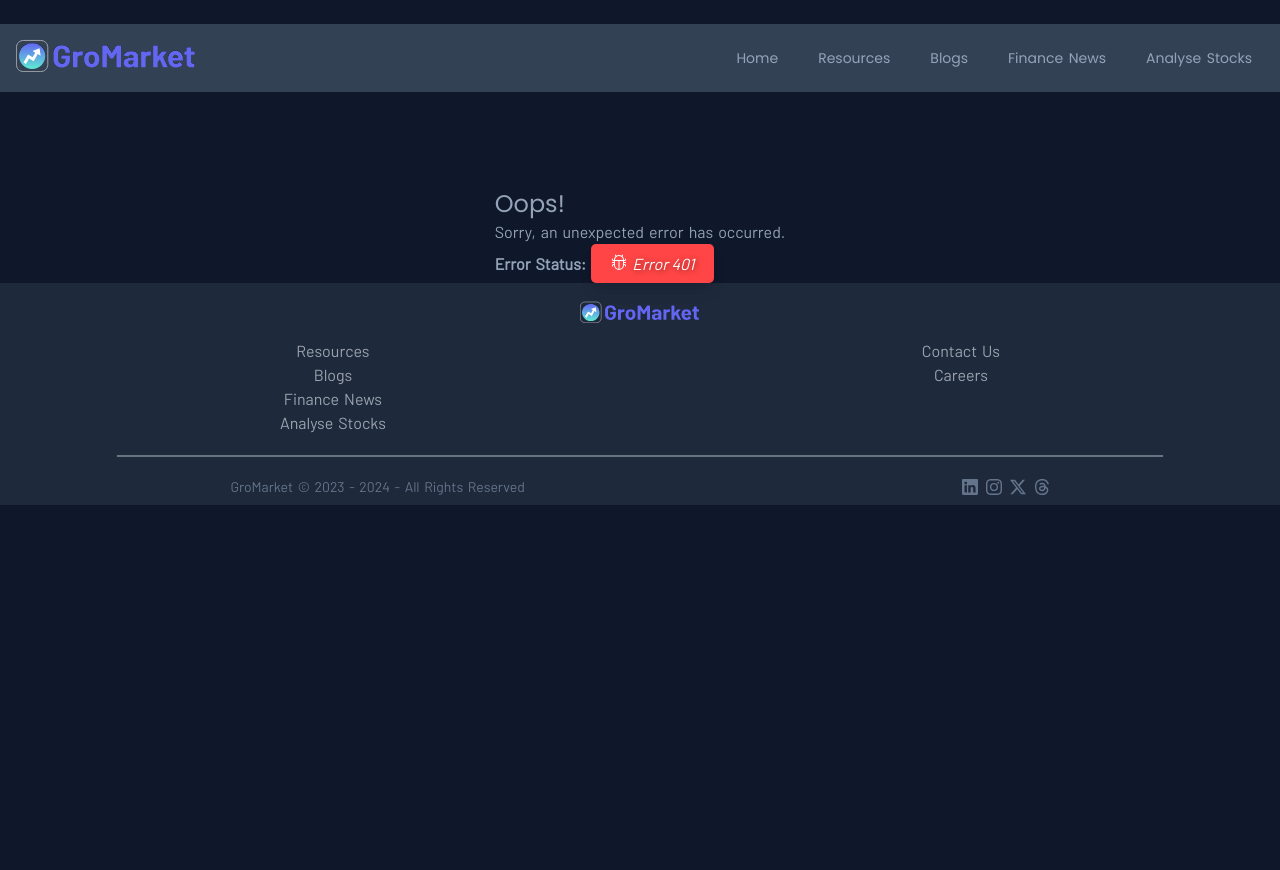
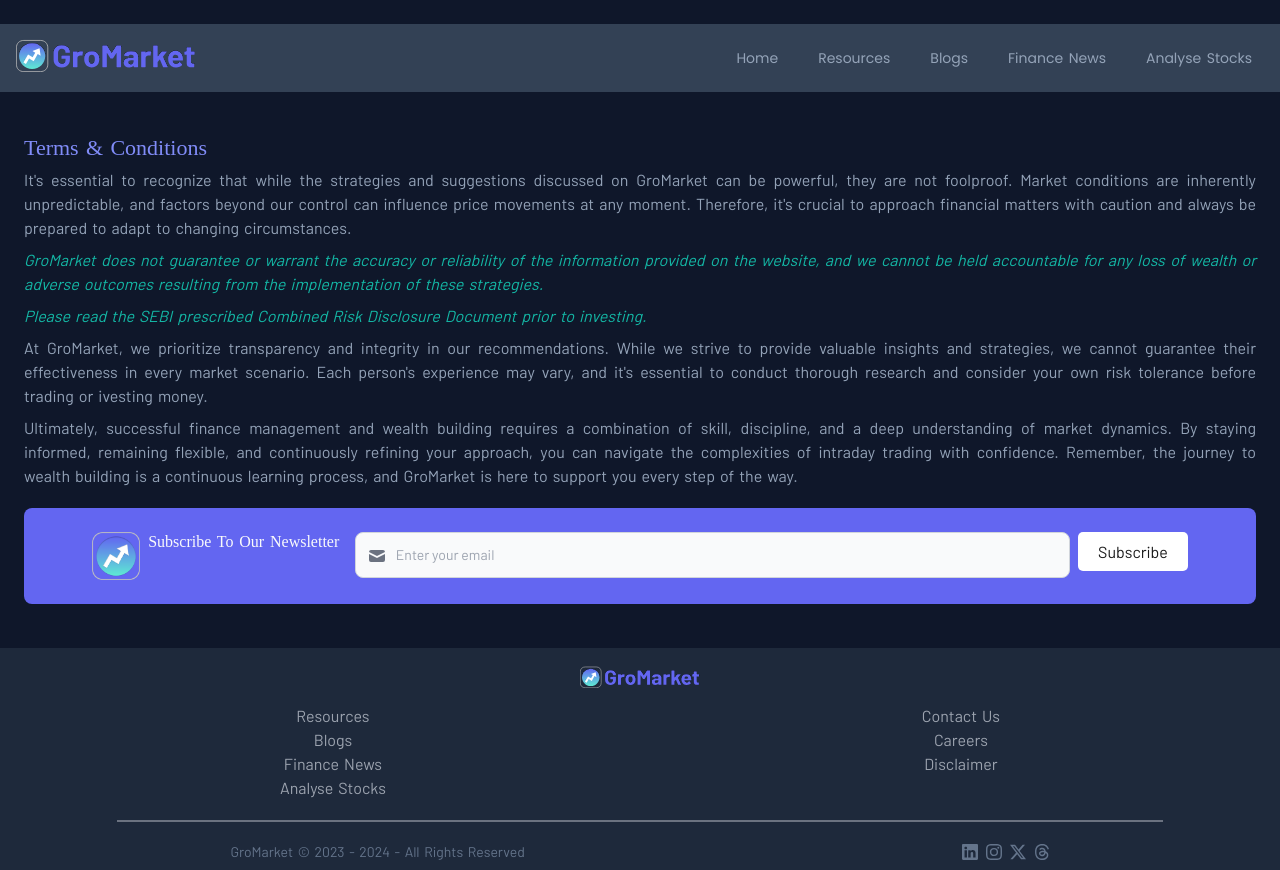
Before and after one commit to devkoustavdas/gromarket-website, a React (Vite) app: page /disclaimer in a window 1280 px wide. Before the commit the page ends 800 px from the top, so only its background shows below. Built offline with nearby package versions, Linux system fonts and the light colour scheme; some icons are missing.

Commit message:
pinterest claim, disclaimer

```diff
--- a/index.html
+++ b/index.html
@@ -5,6 +5,7 @@
   <meta charset="UTF-8" />
   <meta name="viewport" content="width=device-width, initial-scale=1.0" />
   <title>GroMarket</title>
+  <meta name="p:domain_verify" content="f5486fbfecd1ddcd9de85397e7368695" />
 </head>
 
 <body>
--- a/src/App.jsx
+++ b/src/App.jsx
@@ -15,6 +15,7 @@
 import Blogs from './pages/Blogs';
 import News from './pages/News';
 import Careers from './pages/Careers';
+import Disclaimer from './pages/Disclaimer';
 
 import BackToTop from './components/Html.jsx/BackToTop/BackToTop';
 
@@ -39,6 +40,7 @@
       <Navbar />
       <Routes>
         <Route path='/' element={<Home />} />
+
         <Route path='/resources' element={<Resources />} />
         <Route path='/resources/free-monthly-budget-spreadsheet-template' element={<MonthlyBudgetSpreadsheet />} />
         <Route path='/resources/free-bill-tracker-template' element={<BillTracker />} />
@@ -48,6 +50,7 @@
         <Route path='/blogs/ema-and-macd-for-intraday-trading' element={<EMAandMACD />} />
 
         <Route path='/careers' element={<Careers />} />
+        <Route path='/disclaimer' element={<Disclaimer />} />
 
         <Route path="/stocks/niftyfmcg" element={<NiftyFMCG />} />
         <Route path="/stocks/best-stocks-to-buy-for-short-term" element={<ShortTermStocks />} />
--- a/src/components/Html.jsx/BackToTop/BackToTop.jsx
+++ b/src/components/Html.jsx/BackToTop/BackToTop.jsx
@@ -21,7 +21,7 @@
         });
     };
     return (
-        <div>{scrollY > 20 && (
+        <div >{scrollY > 20 && (
             <div onClick={scrollToTop} className="fixed bg-slate-800 bottom-5 right-5 p-3 rounded-circle border duration-200 z-50 text-slate-400 border-slate-400 hover:border-slate-300">
                 <svg xmlns="http://www.w3.org/2000/svg" width="20" height="20" fill="currentColor" className="bi bi-caret-up" viewBox="0 0 16 16">
                     <path d="M3.204 11h9.592L8 5.519zm-.753-.659 4.796-5.48a1 1 0 0 1 1.506 0l4.796 5.48c.566.647.106 1.659-.753 1.659H3.204a1 1 0 0 1-.753-1.659" />
--- /dev/null
+++ b/src/pages/Disclaimer.jsx
@@ -0,0 +1,20 @@
+import styles from "../content.module.css";
+import Subscribe from "../components/Html.jsx/Subscribe";
+
+const Disclaimer = () => {
+    return (
+        <main className="p-6">
+            <section className={styles.content}>
+            <h2>Terms & Conditions</h2>
+            <p>It's essential to recognize that while the strategies and suggestions discussed on GroMarket can be powerful, they are not foolproof. Market conditions are inherently unpredictable, and factors beyond our control can influence price movements at any moment. Therefore, it's crucial to approach financial matters with caution and always be prepared to adapt to changing circumstances.</p>
+            <p><em>GroMarket does not guarantee or warrant the accuracy or reliability of the information provided on the website, and we cannot be held accountable for any loss of wealth or adverse outcomes resulting from the implementation of these strategies.</em></p>
+            <p><em>Please read the SEBI prescribed Combined Risk Disclosure Document prior to investing.</em></p>
+            <p>At GroMarket, we prioritize transparency and integrity in our recommendations. While we strive to provide valuable insights and strategies, we cannot guarantee their effectiveness in every market scenario. Each person's experience may vary, and it's essential to conduct thorough research and consider your own risk tolerance before trading or ivesting money.</p>
+            <p>Ultimately, successful finance management and wealth building requires a combination of skill, discipline, and a deep understanding of market dynamics. By staying informed, remaining flexible, and continuously refining your approach, you can navigate the complexities of intraday trading with confidence. Remember, the journey to wealth building is a continuous learning process, and GroMarket is here to support you every step of the way.</p>
+            </section>
+            <Subscribe />
+        </main >
+    )
+}
+
+export default Disclaimer;
--- a/src/pages/Footer.jsx
+++ b/src/pages/Footer.jsx
@@ -18,6 +18,7 @@
         <div className="flex flex-col">
           <a target="_blank" rel="noopener noreferrer" href="https://docs.google.com/forms/d/e/1FAIpQLSczcB674V8l7lbIVydSk2PpwaOHbwFreJ_ue6IRhv80MJat-Q/viewform?usp=sf_link" className="hover:text-slate-300 hover:underline hover:underline-offset-2">Contact Us</a>
           <Link to={"/careers"} className="hover:text-slate-300 hover:underline hover:underline-offset-2">Careers</Link>
+          <Link to={"/disclaimer"} className="hover:text-slate-300 hover:underline hover:underline-offset-2">Disclaimer</Link>
         </div>
       </div>
       <hr className="my-2 border-gray-500 sm:mx-auto mt-5" />
```
